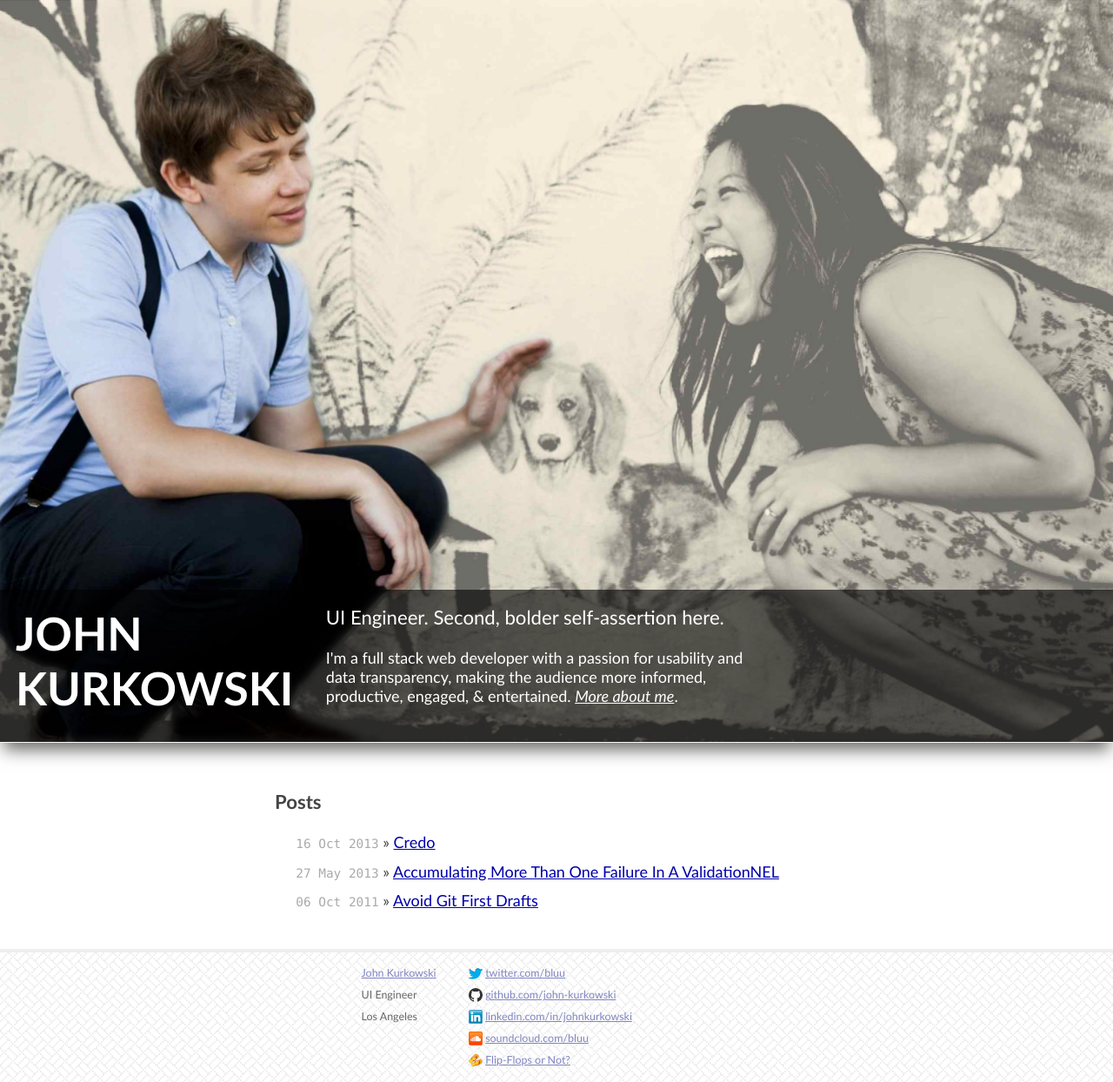
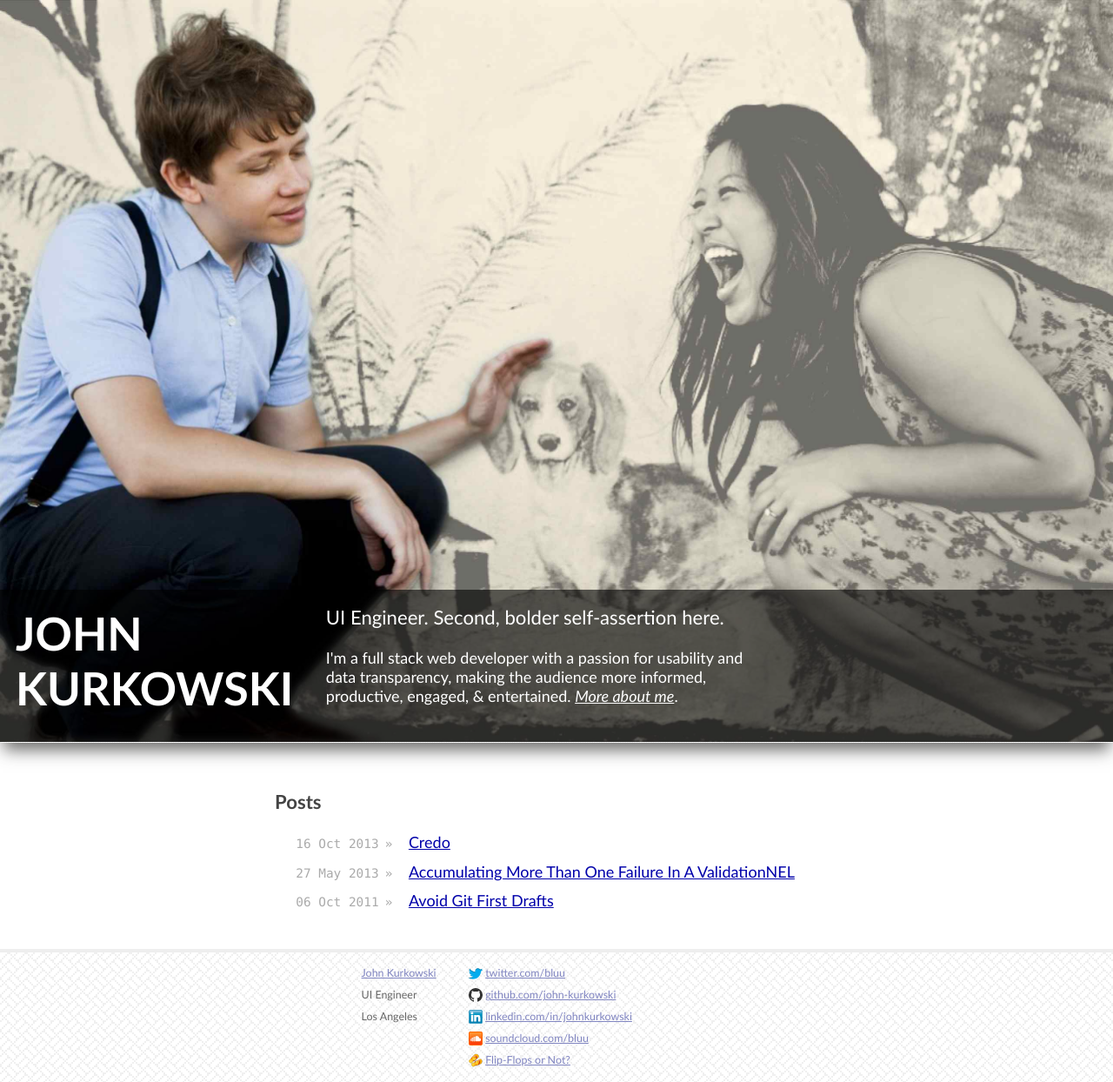
Before and after one commit to john-kurkowski/john-kurkowski.github.io, a Jekyll site: the page built from index.html, in a window 1280 px wide. Shown: the whole page at 87% size. Built offline with Jekyll 4.4.1, drawn with Linux system fonts in a browser that asks for light colours; nearby versions of some CDN libraries.

Commit message:
Responsive post index

```diff
--- a/css/main.css
+++ b/css/main.css
@@ -223,19 +223,32 @@
   color: #7e7e7e;
 }
 
-ul.posts {
+.posts {
   list-style-type: none;
   margin-bottom: 2em;
+  display: table;
 }
 
-ul.posts li {
+.posts li {
   line-height: 1.75em;
+  display: table-row;
 }
 
-ul.posts span {
+.posts span {
   color: #aaa;
   font-family: Monaco, "Courier New", monospace;
   font-size: 80%;
+  display: table-cell;
+  min-width: 9em;
+}
+
+.posts span:after {
+  content: "»";
+  padding: 0 0.5em;
+}
+
+.posts a {
+  display: table-cell;
 }
 
 .center {
@@ -244,13 +257,24 @@
 }
 
 .content {
-  width: 36em;
-  margin: 3em auto 2em;
+  max-width: 36em;
   line-height: 1.5em;
 }
 
 .content .meta {
   color: #aaa;
+}
+
+@media screen and (max-width: 38em) {
+  .content {
+    margin: 3em 1em 2em;
+  }
+}
+
+@media screen and (min-width: 38em) {
+  .content {
+    margin: 3em auto 2em;
+  }
 }
 
 aside {
--- a/index.html
+++ b/index.html
@@ -35,7 +35,7 @@
     <h2>Posts</h2>
     <ul class="posts">
       {% for post in site.posts %}
-        <li><span>{{ post.date | date_to_string }}</span> &raquo; <a href="{{ post.url }}">{{ post.title }}</a></li>
+        <li><span>{{ post.date | date_to_string }}</span> <a href="{{ post.url }}">{{ post.title }}</a></li>
       {% endfor %}
     </ul>
   </div>
```
